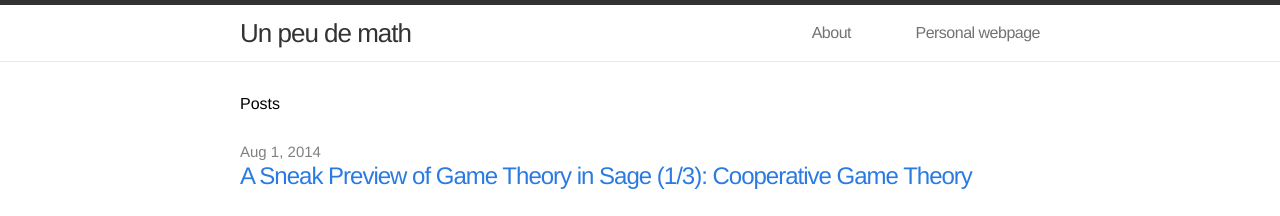
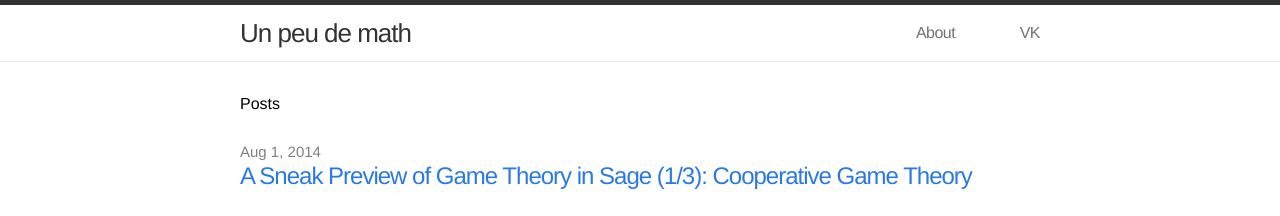
Before and after one commit to drvinceknight/unpeudemath, a Jekyll site: the page built from index.html, in a window 1280 px wide. Shown: the top 216 px of the page. Built offline with Jekyll 4.4.1, drawn with Linux system fonts in a browser that asks for light colours.

Commit message:
Changing name on header

```diff
--- a/_includes/header.html
+++ b/_includes/header.html
@@ -20,7 +20,7 @@
         {% for page in site.pages %}
           <a class="page-link" href="{{ page.url | prepend: site.baseurl }}">{{ page.title }}</a>
         {% endfor %}
-          <a class="page-link" href="http://www.vincent-knight.com/">Personal webpage</a>
+          <a class="page-link" href="http://www.vincent-knight.com/">VK</a>
       </div>
     </nav>
 
```
